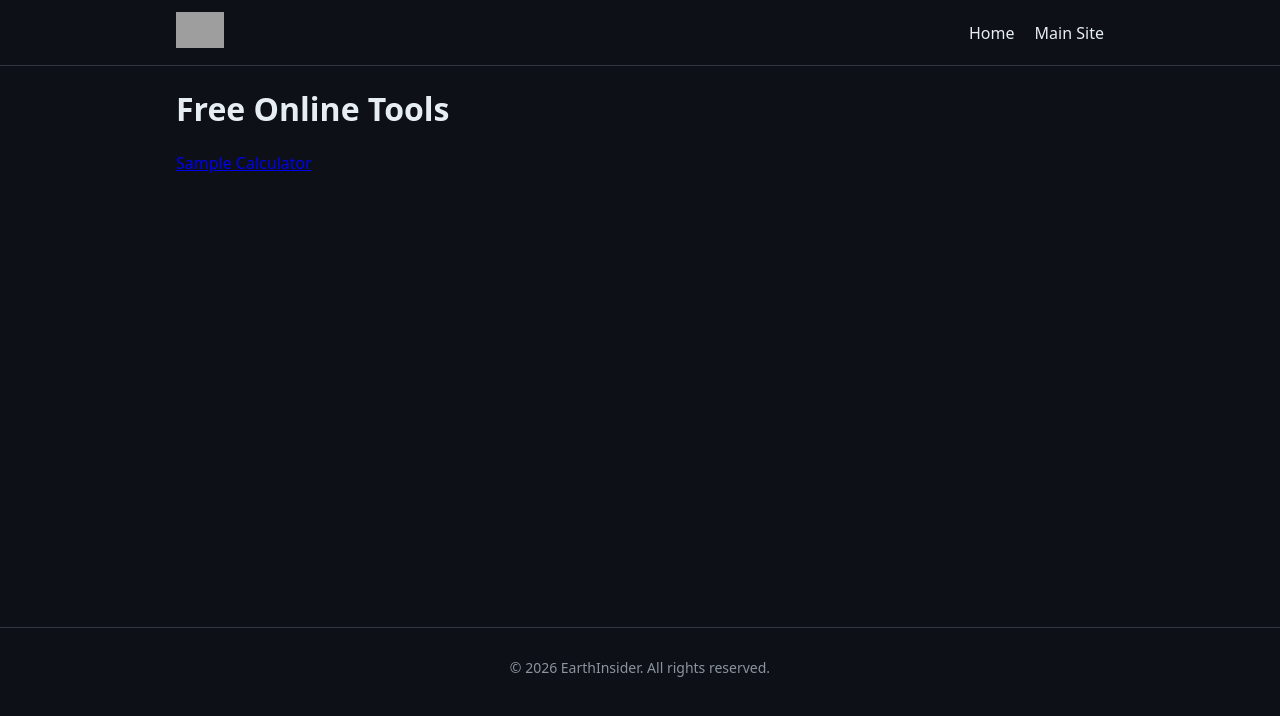
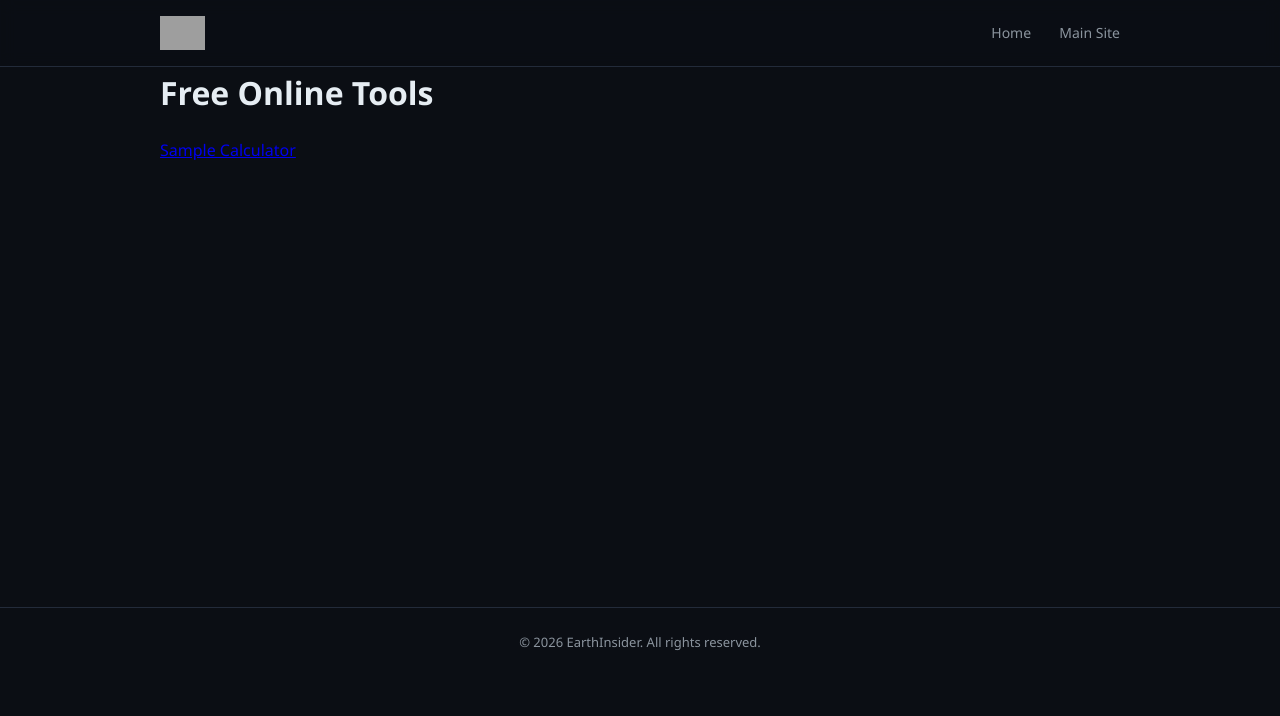
Before and after one commit to earthinsider/earthinsider-tools, a Jekyll site: the page built from index.html, in a window 1280 px wide. Shown: the top 716 px of the page. Built offline with Jekyll 4.4.1, drawn with Linux system fonts in a browser that asks for light colours; grey boxes are pictures that could not be loaded.

Commit message:
Update style.css

```diff
--- a/assets/css/style.css
+++ b/assets/css/style.css
@@ -1,16 +1,73 @@
 :root {
-  --bg: #0d1117;
+  --bg: #0b0e14;
+  --bg-card: #151b26;
   --text: #e6edf3;
+  --text-dim: #8b949e;
   --accent: #d4af37;
-  --border: #30363d;
+  --accent-hover: #e8c860;
+  --border: #232b3a;
 }
-* { box-sizing: border-box; }
-body { margin:0; font-family: system-ui, -apple-system, sans-serif; background: var(--bg); color: var(--text); }
-.container { max-width: 960px; margin: 0 auto; padding: 0 16px; }
-.site-header { border-bottom: 1px solid var(--border); padding: 12px 0; }
-.header-inner { display:flex; align-items:center; justify-content:space-between; }
-.main-nav a { color: var(--text); text-decoration:none; margin-left:16px; }
+* { box-sizing: border-box; margin: 0; padding: 0; }
+body {
+  font-family: 'Segoe UI', system-ui, -apple-system, sans-serif;
+  background: var(--bg);
+  color: var(--text);
+  line-height: 1.6;
+}
+.container { max-width: 1000px; margin: 0 auto; padding: 0 20px; }
+
+/* Header */
+.site-header {
+  border-bottom: 1px solid var(--border);
+  padding: 16px 0;
+  position: sticky; top: 0;
+  background: rgba(11,14,20,0.9);
+  backdrop-filter: blur(8px);
+  z-index: 10;
+}
+.header-inner { display: flex; align-items: center; justify-content: space-between; }
+.logo img { height: 34px; display: block; }
+.main-nav a {
+  color: var(--text-dim); text-decoration: none;
+  margin-left: 24px; font-size: 14px; font-weight: 500;
+  transition: color 0.2s;
+}
 .main-nav a:hover { color: var(--accent); }
-main { padding: 32px 0; min-height: 60vh; }
-.tool-page h1 { color: var(--accent); }
-.site-footer { border-top: 1px solid var(--border); padding: 16px 0; text-align:center; color:#8b949e; font-size:14px; }
+
+/* Hero */
+.hero { text-align: center; padding: 56px 0 40px; }
+.hero h1 { font-size: 2.2rem; margin-bottom: 12px; }
+.hero p { color: var(--text-dim); font-size: 1.05rem; }
+
+/* Tool cards grid */
+.tool-list {
+  display: grid;
+  grid-template-columns: repeat(auto-fill, minmax(240px, 1fr));
+  gap: 16px;
+  padding: 20px 0 60px;
+}
+.tool-card {
+  background: var(--bg-card);
+  border: 1px solid var(--border);
+  border-radius: 12px;
+  padding: 20px;
+  text-decoration: none;
+  color: var(--text);
+  transition: transform 0.2s, border-color 0.2s;
+}
+.tool-card:hover { transform: translateY(-3px); border-color: var(--accent); }
+.tool-card h3 { font-size: 1.05rem; margin-bottom: 6px; color: var(--accent); }
+.tool-card p { font-size: 0.9rem; color: var(--text-dim); }
+
+/* Tool page */
+main { min-height: 60vh; padding: 40px 0; }
+.tool-page h1 { color: var(--accent); margin-bottom: 20px; font-size: 1.8rem; }
+
+/* Footer */
+.site-footer {
+  border-top: 1px solid var(--border);
+  padding: 24px 0;
+  text-align: center;
+  color: var(--text-dim);
+  font-size: 13px;
+}
```
